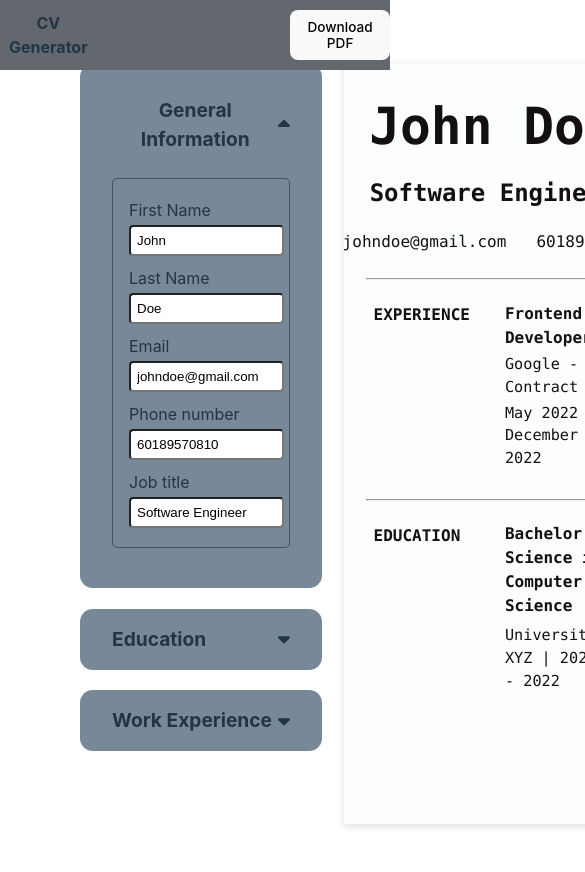
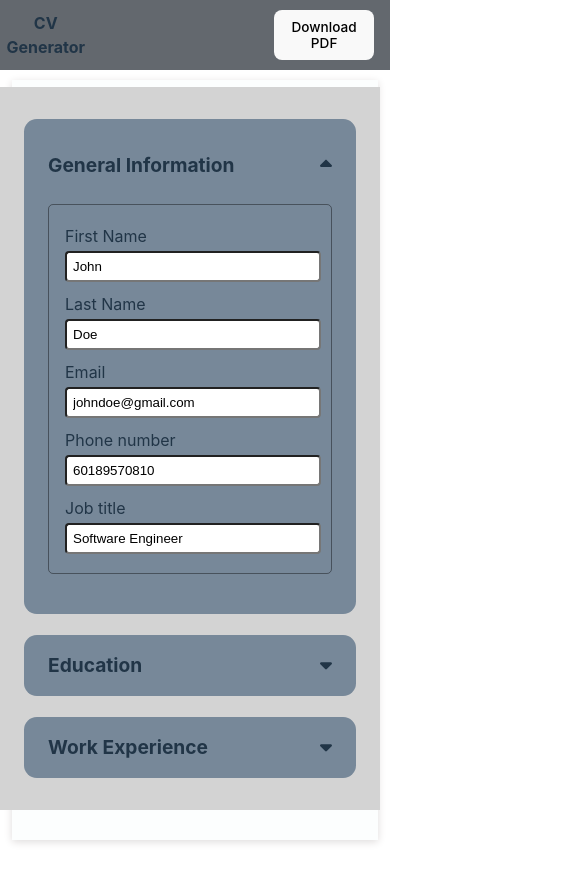
Before and after one commit to nabelk/cv-application, a React (Vite) app: page / in a window 390 px wide. Shown: the top 872 px of the page, 585 px wide, since content can reach past the window. Built offline with nearby package versions, Linux system fonts and the light colour scheme.

Commit message:
style: finalize overall page styling

```diff
--- a/src/App.css
+++ b/src/App.css
@@ -2,15 +2,11 @@
     width: 1280px;
     margin: 0 auto;
     padding: 2rem 5rem;
-    padding-top: 4rem;
+    padding-top: 5rem !important;
     text-align: center;
     display: grid;
     grid-template-columns: 45% 55%;
     gap: 22px;
-}
-
-* {
-    /* outline: dashed 1px rebeccapurple; */
 }
 
 #root > div:nth-child(2) {
@@ -26,6 +22,28 @@
     height: 90vh;
     position: sticky;
     top: 10px;
+    overflow-y: auto;
+}
+
+header > div:first-child,
+header > div:nth-child(2) {
+    display: flex;
+    justify-content: center;
+    align-items: center;
+    gap: 12px;
+}
+
+header > div:nth-child(2) {
+    gap: 3%;
+    padding-right: 1rem;
+}
+
+header > div:first-child button {
+    display: none;
+}
+
+header > div:nth-child(2) a button {
+    background-color: inherit;
 }
 
 textarea {
@@ -46,14 +64,15 @@ div:has(section) {
 
 section {
     background-color: lightslategrey;
-    padding: 2rem;
     display: flex;
     flex-direction: column;
     justify-content: center;
     border-radius: 0.8rem;
+    transition: 0.8s ease-in-out;
 }
 
-section > div:first-child > span {
+section > div:first-child > span,
+section span:has(svg) {
     cursor: pointer;
 }
 
@@ -102,6 +121,14 @@ section ul li textarea {
     border-radius: 4px;
 }
 
+section ul div:has(button) {
+    align-self: flex-end;
+    display: flex;
+    align-items: center;
+    gap: 10px;
+    font-size: large;
+}
+
 section ul button {
     align-self: flex-end;
     padding: 8px;
@@ -122,3 +149,70 @@ div.react-datepicker__input-container input {
     float: left;
     cursor: pointer;
 }
+
+@media only screen and (max-width: 1230px) {
+    #root {
+        padding: 2rem 3rem;
+    }
+}
+
+@media only screen and (max-width: 1200px) {
+    #root {
+        grid-template-columns: 1fr;
+        padding: 2rem 15%;
+        position: relative;
+    }
+
+    #root > div:first-child {
+        position: absolute;
+        top: 5.4%;
+        background-color: lightgrey;
+        z-index: 1;
+        width: 50%;
+        padding: 2rem 1.5rem;
+    }
+
+    header > div:first-child button {
+        display: initial;
+        padding: 0;
+        background-color: inherit;
+    }
+
+    header > div:first-child button:focus {
+        outline: none;
+    }
+}
+
+@media only screen and (max-width: 900px) {
+    #root {
+        padding: 2rem 3%;
+        padding-top: 5rem !important;
+    }
+
+    #root > div:first-child {
+        width: 85%;
+    }
+}
+
+@media only screen and (max-width: 844px) {
+    #root > div:first-child {
+        top: 7%;
+    }
+}
+
+@media only screen and (max-width: 626px) {
+    header > div:first-child {
+        padding-left: 1rem;
+    }
+}
+
+@media only screen and (max-width: 607px) {
+    #root > div:first-child {
+        top: 10%;
+    }
+
+    section {
+        padding-left: 1.5rem !important;
+        padding-right: 1.5rem !important;
+    }
+}
```
